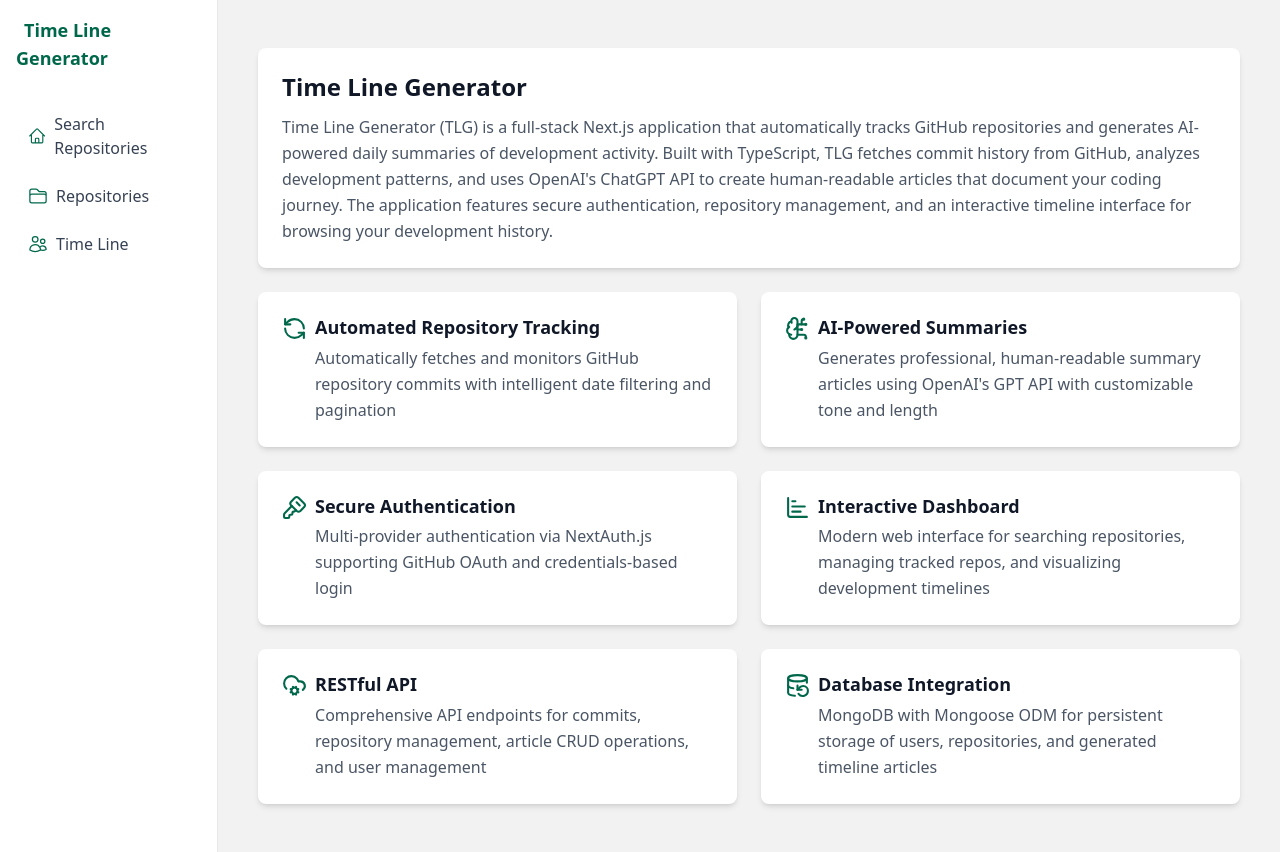
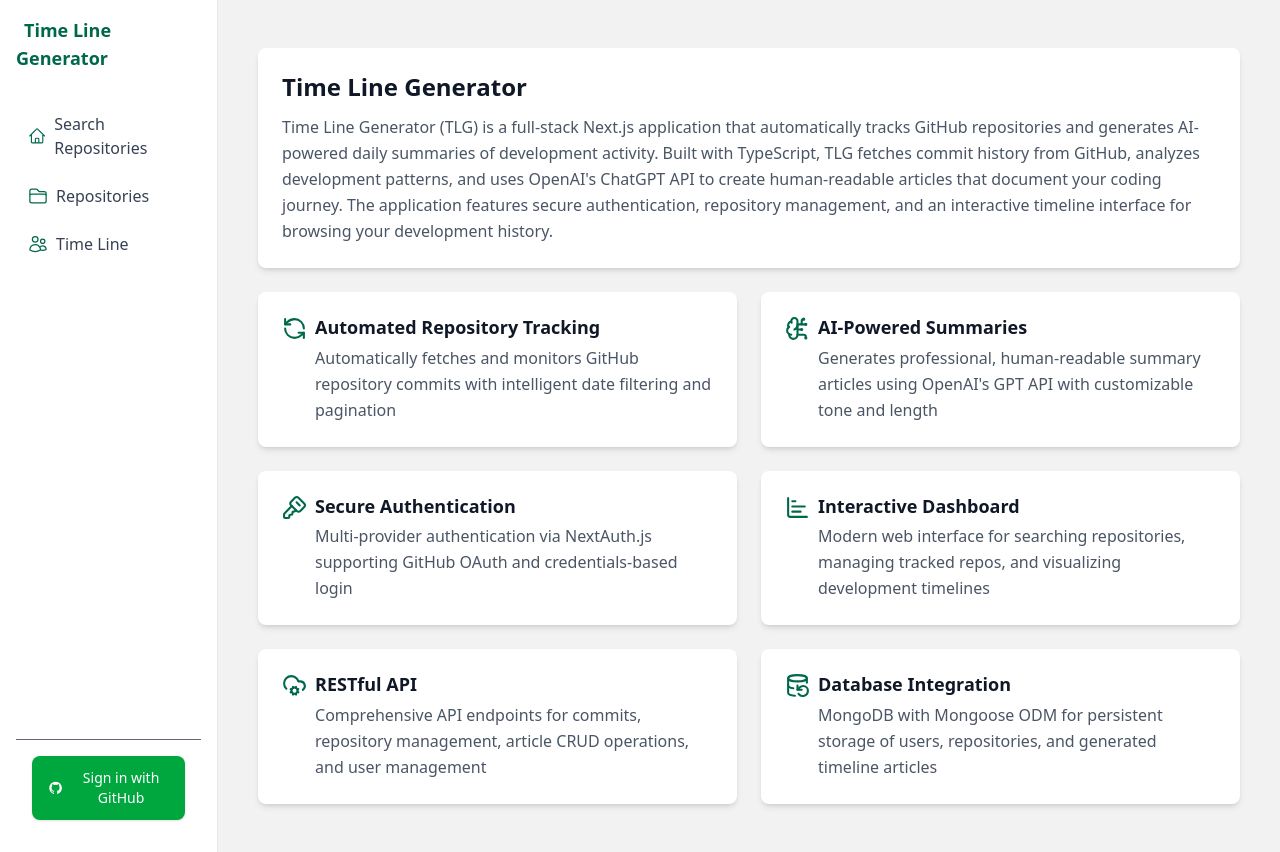
Before and after one commit to PawDevUK/TLG, a Next.js app: page / in a window 1280 px wide. Built offline with nearby package versions, Linux system fonts and the light colour scheme; no server answers; a web font is replaced by a local one.

Commit message:
fix: import MenuLogin component correctly and update sidebar layout

```diff
--- a/app/layout.tsx
+++ b/app/layout.tsx
@@ -1,5 +1,5 @@
 'use client';
-// import MenuLogin from '@/app/login/menuLogin.tsx';
+import MenuLogin from '@/app/login/menuLogin';
 import { SessionProvider } from 'next-auth/react';
 import { Geist, Geist_Mono } from 'next/font/google';
 import Link from 'next/link';
@@ -65,7 +65,9 @@
 					</li>
 				</ul>
 			</nav>
-			<div className='mt-auto flex items-center gap-2 pt-8'>{/* <MenuLogin></MenuLogin> */}</div>
+			<div className='mt-auto flex items-center gap-2 pt-8'>
+				<MenuLogin></MenuLogin>
+			</div>
 		</>
 	);
 }
```
